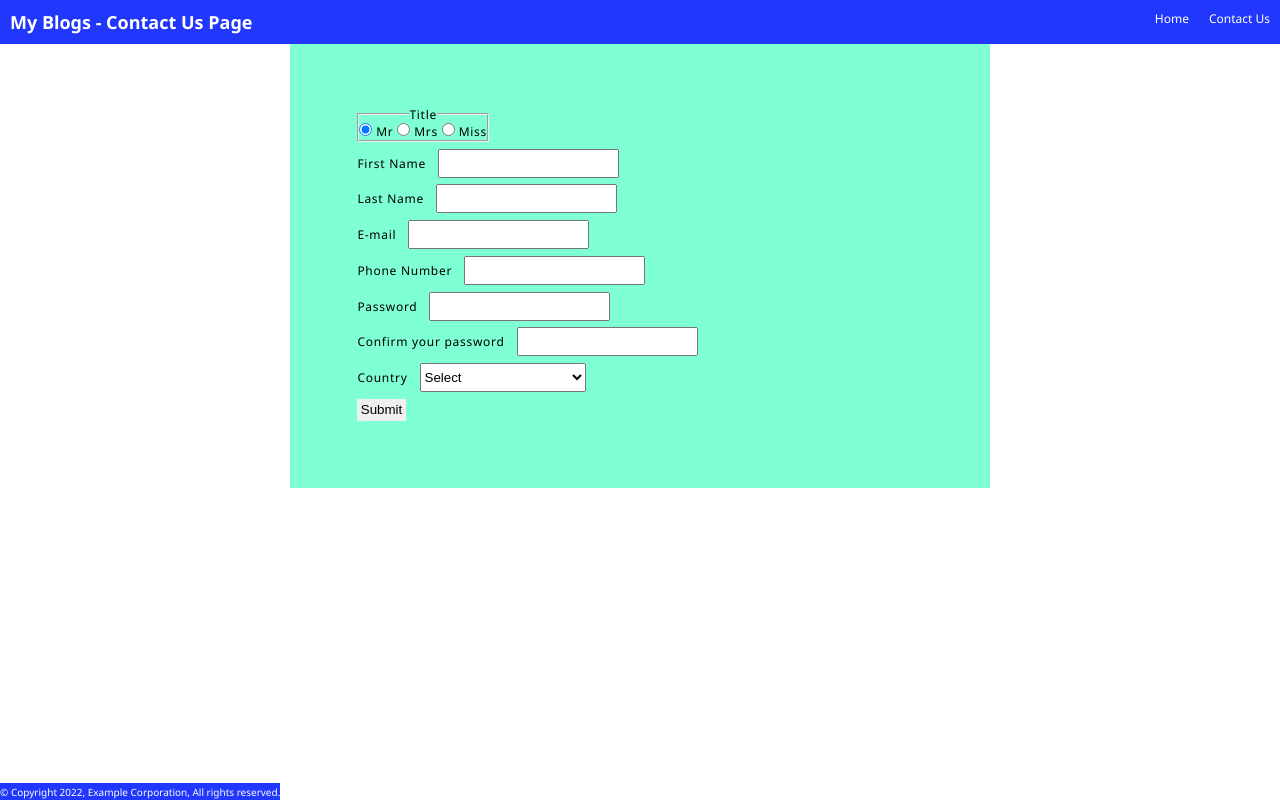
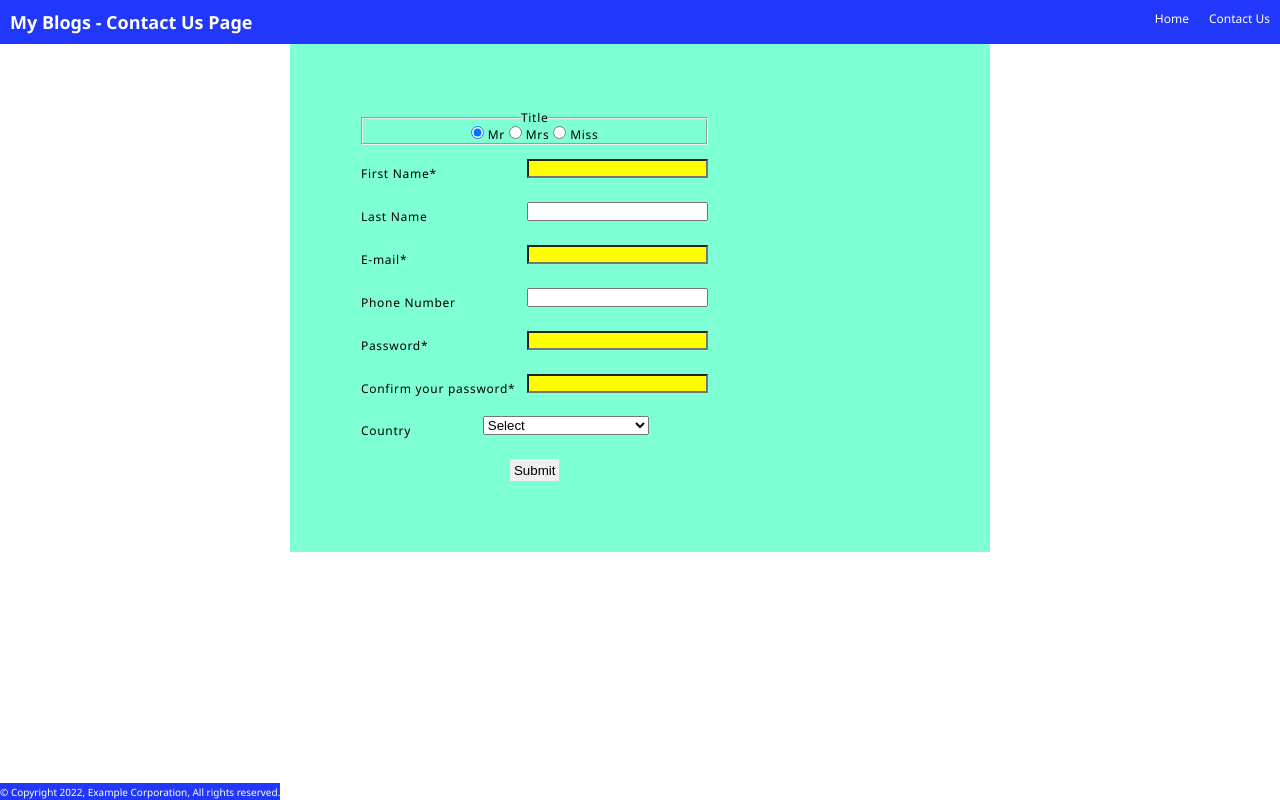
Before and after one commit to pesto-students/p8-sai-chaitanya-ankitguptaa, a plain HTML site: page Week-2/Assignment2.1/contactus.html in a window 1280 px wide. Drawn offline with Linux system fonts and the light colour scheme.

Commit message:
Few improvements added.

```diff
--- a/Week-2/Assignment2.1/contactus.css
+++ b/Week-2/Assignment2.1/contactus.css
@@ -9,17 +9,29 @@
     background-color: aquamarine;
 }
 
+input:required {
+    background-color: yellow;
+}
+
 .input-group {
-    display: flex;
-    padding: 1%;
+    display:table;
+    padding: 2%;
     width: 100%;
     text-align: center;
     margin: 0 auto;
     letter-spacing: .06em;
 }
 .input-group > label {
- margin-right: 1em;
- padding: .5em 0;
+    float: left;
+}
+
+.input-group > input {
+    float: right;
+}
+
+.input-group>label {
+    margin-right: 1em;
+    padding: .5em 0;
 }
 
 button {
--- a/Week-2/Assignment2.1/contactus.html
+++ b/Week-2/Assignment2.1/contactus.html
@@ -43,28 +43,28 @@
                 </fieldset>
             </div>
             <div class="input-group">
-                <label for="firstname">First Name</label>
-                <input id="firstname">
+                <label for="firstname">First Name*</label>
+                <input id="firstname"  type="text" required>
             </div>
             <div class="input-group">
                 <label for="lastname">Last Name</label>
-                <input id="lastname">
+                <input id="lastname" type="text">
             </div>
             <div class="input-group">
-                <label for="email_address">E-mail </label>
-                <input type="email" id="email_address">
+                <label for="email_address">E-mail*</label>
+                <input type="email" id="email_address" required>
             </div>
             <div class="input-group">
                 <label for="phone_number">Phone Number</label>
                 <input type="tel" id="phone_number">
             </div>
             <div class="input-group">
-                <label for="password">Password</label>
-                <input type="tel" id="password">
+                <label for="password">Password*</label>
+                <input type="password" id="password" required>
             </div>
             <div class="input-group">
-                <label for="confirm_password">Confirm your password</label>
-                <input type="tel" id="confirm_password">
+                <label for="confirm_password" required>Confirm your password*</label>
+                <input type="password" id="confirm_password" required>
             </div>
             <div class="input-group">
                 <label for="country">Country</label>
```
